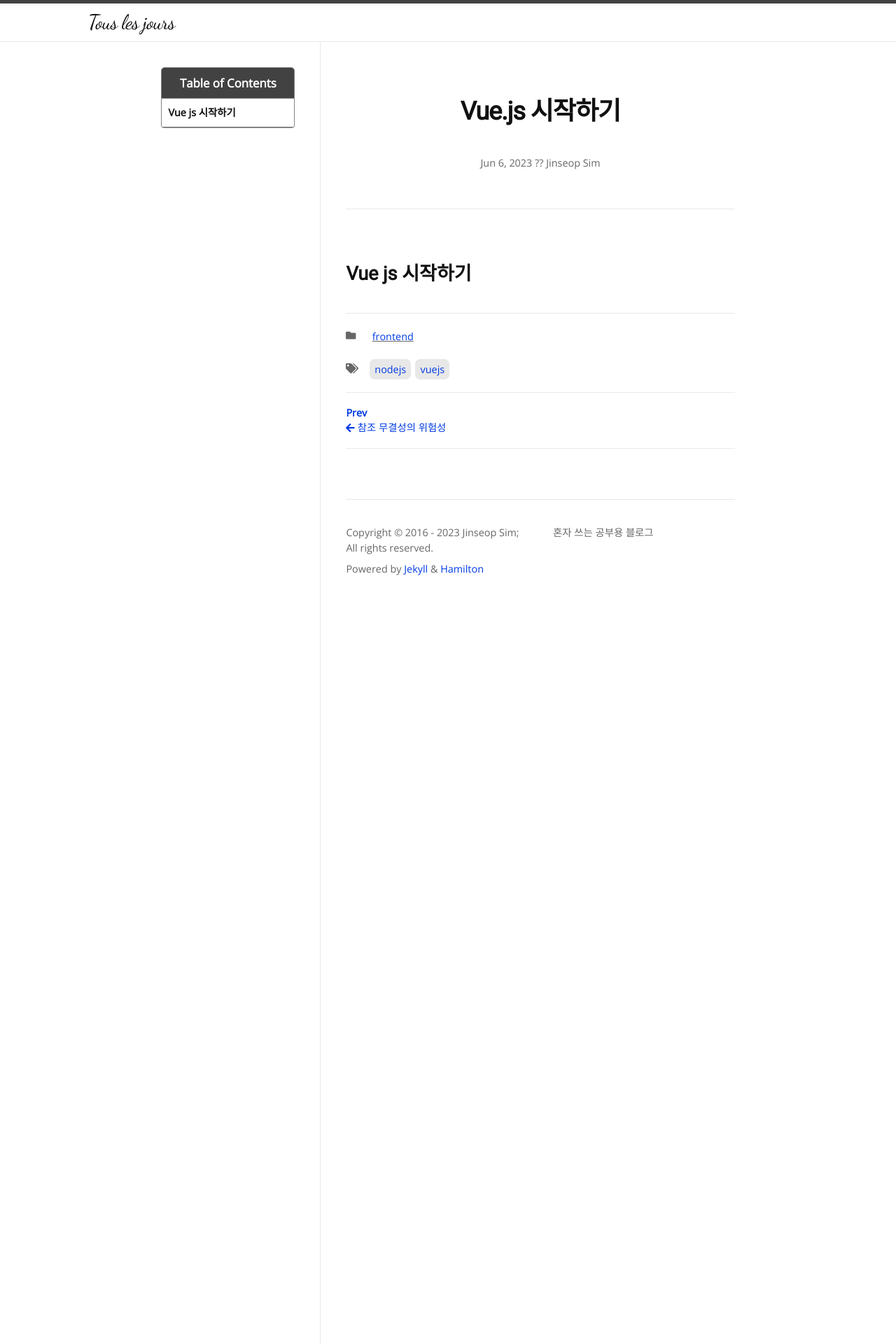
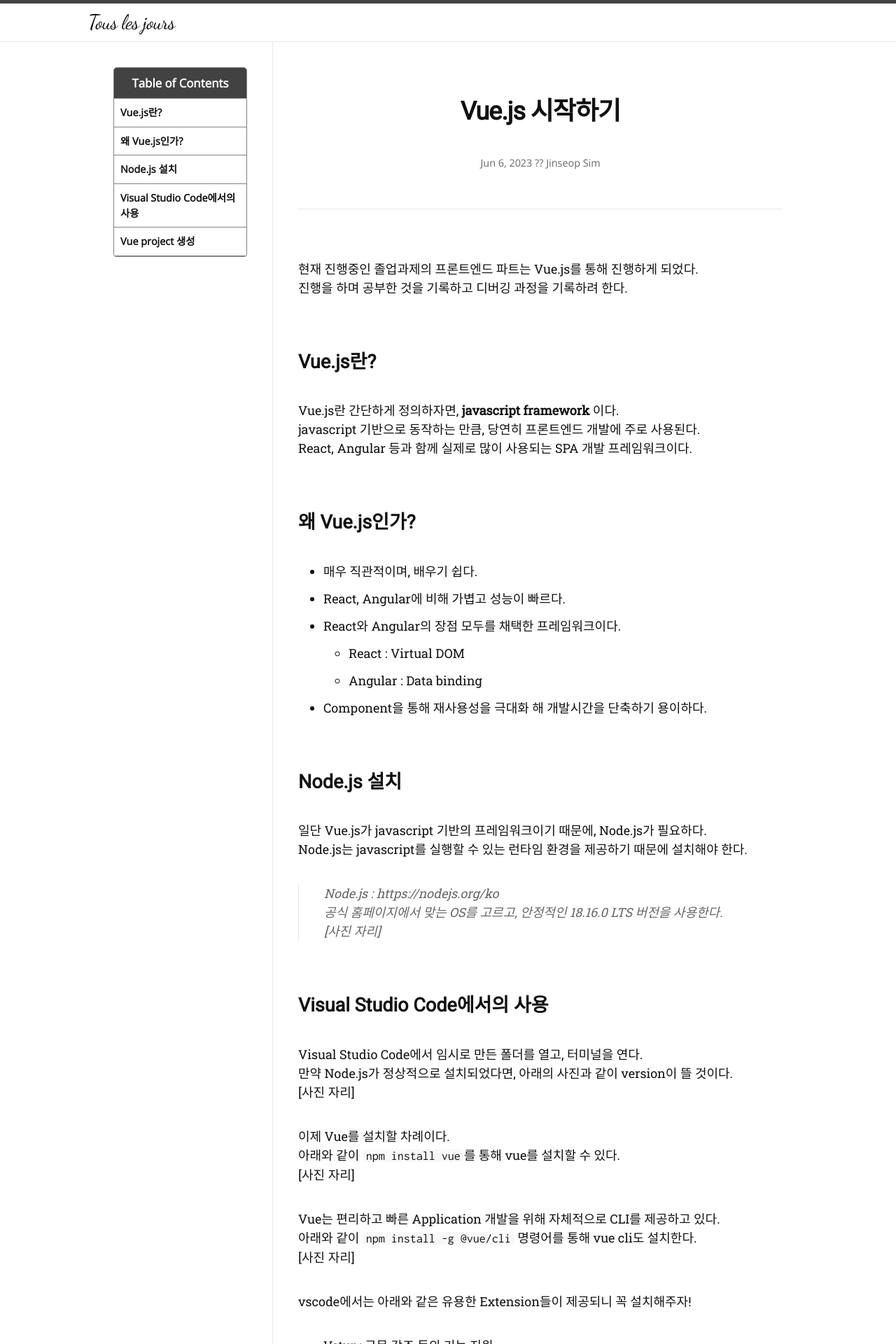
Before and after one commit to Jinseop-Sim/Jinseop-Sim.github.io, a Jekyll site: the page built from _posts/2023-06-06-start-vue.md, in a window 1280 px wide. Shown: the top 1920 px of the page at 70% size. Built offline with Jekyll 4.4.1, drawn with Linux system fonts in a browser that asks for light colours; nearby versions of some CDN libraries; some web fonts are replaced; some of the changed text lies outside the part shown.

Commit message:
글 수정

````diff
--- a/_posts/2023-06-06-start-vue.md
+++ b/_posts/2023-06-06-start-vue.md
@@ -7,4 +7,75 @@
   - Jinseop Sim
 toc: true
 ---
-## Vue js 시작하기
+현재 진행중인 졸업과제의 프론트엔드 파트는 Vue.js를 통해 진행하게 되었다.
+진행을 하며 공부한 것을 기록하고 디버깅 과정을 기록하려 한다.
+
+## Vue.js란?
+Vue.js란 간단하게 정의하자면, __javascript framework__ 이다.
+javascript 기반으로 동작하는 만큼, 당연히 프론트엔드 개발에 주로 사용된다.
+React, Angular 등과 함께 실제로 많이 사용되는 SPA 개발 프레임워크이다.
+
+## 왜 Vue.js인가?
+- 매우 직관적이며, 배우기 쉽다.
+- React, Angular에 비해 가볍고 성능이 빠르다.
+- React와 Angular의 장점 모두를 채택한 프레임워크이다.
+	- React : Virtual DOM
+	- Angular : Data binding
+- Component을 통해 재사용성을 극대화 해 개발시간을 단축하기 용이하다.
+
+## Node.js 설치
+일단 Vue.js가 javascript 기반의 프레임워크이기 때문에, Node.js가 필요하다.
+Node.js는 javascript를 실행할 수 있는 런타임 환경을 제공하기 때문에 설치해야 한다.
+
+> Node.js : https://nodejs.org/ko
+공식 홈페이지에서 맞는 OS를 고르고, 안정적인 18.16.0 LTS 버전을 사용한다.
+[사진 자리]
+
+## Visual Studio Code에서의 사용
+Visual Studio Code에서 임시로 만든 폴더를 열고, 터미널을 연다.
+만약 Node.js가 정상적으로 설치되었다면, 아래의 사진과 같이 version이 뜰 것이다.
+[사진 자리]
+
+이제 Vue를 설치할 차례이다.
+아래와 같이 ```npm install vue```를 통해 vue를 설치할 수 있다.
+[사진 자리]
+
+Vue는 편리하고 빠른 Application 개발을 위해 자체적으로 CLI를 제공하고 있다.
+아래와 같이 ```npm install -g @vue/cli``` 명령어를 통해 vue cli도 설치한다.
+[사진 자리]
+
+vscode에서는 아래와 같은 유용한 Extension들이 제공되니 꼭 설치해주자!
+- Vetur : 구문 강조 등의 기능 지원
+- Vue 3 Snippets : 코드 자동완성 기능 지원
+[사진 자리]
+
+## Vue project 생성
+이젠 실제로 설치한 vue 프로젝트를 생성해 볼 시간이다.
+
+아래와 같이 powershell이나, zsh이 아닌 Command prompt로 터미널을 옮긴다.
+[사진 자리]
+
+이후, 터미널에 ```vue -V```를 입력했을 때 아래와 같이 출력이 되어야 한다.
+[사진 자리]
+
+이제 vue project를 생성하는 과정을 진행해보자.
+```vue create [폴더 이름]``` 명령어를 입력하면, 자동으로 vue project가 생성이 된다.
+단, Vue 3을 사용할 것이기 때문에 아래의 사진과 같이 Vue 3에서 엔터 키를 입력해서 진행한다.
+[사진 자리]
+[사진 자리]
+
+아래와 같이 생성에 성공했다는 문구가 출력되면 성공적으로 생성된 것이다.
+[사진 자리]
+
+이제 생성된 폴더를 File Open - Open Folder를 통해 vscode에서 다시 열어주어야 한다.
+그 이유는 경로가 해당 폴더 내에 있어야 ```npm run```이 동작하기 때문이다.
+경로를 이동한 뒤, 이전과 같이 powershell이나 zsh이 아닌 Command prompt를 열어주자.
+이제 아래와 같이 ```npm run serve```를 입력해주면?
+[사진 자리]
+
+아래와 같은 문구가 출력되면 성공적으로 javascript runtime이 실행된 것이다.
+[사진 자리]
+
+이제 위 문구에서 ```http://localhost:8080/``` 부분을 ```Ctrl + 마우스 클릭``` 해주면
+아래와 같이 자동으로 웹 브라우저가 켜지며, 성공적으로 프로젝트가 생성된 것이다.
+[사진 자리]
````
